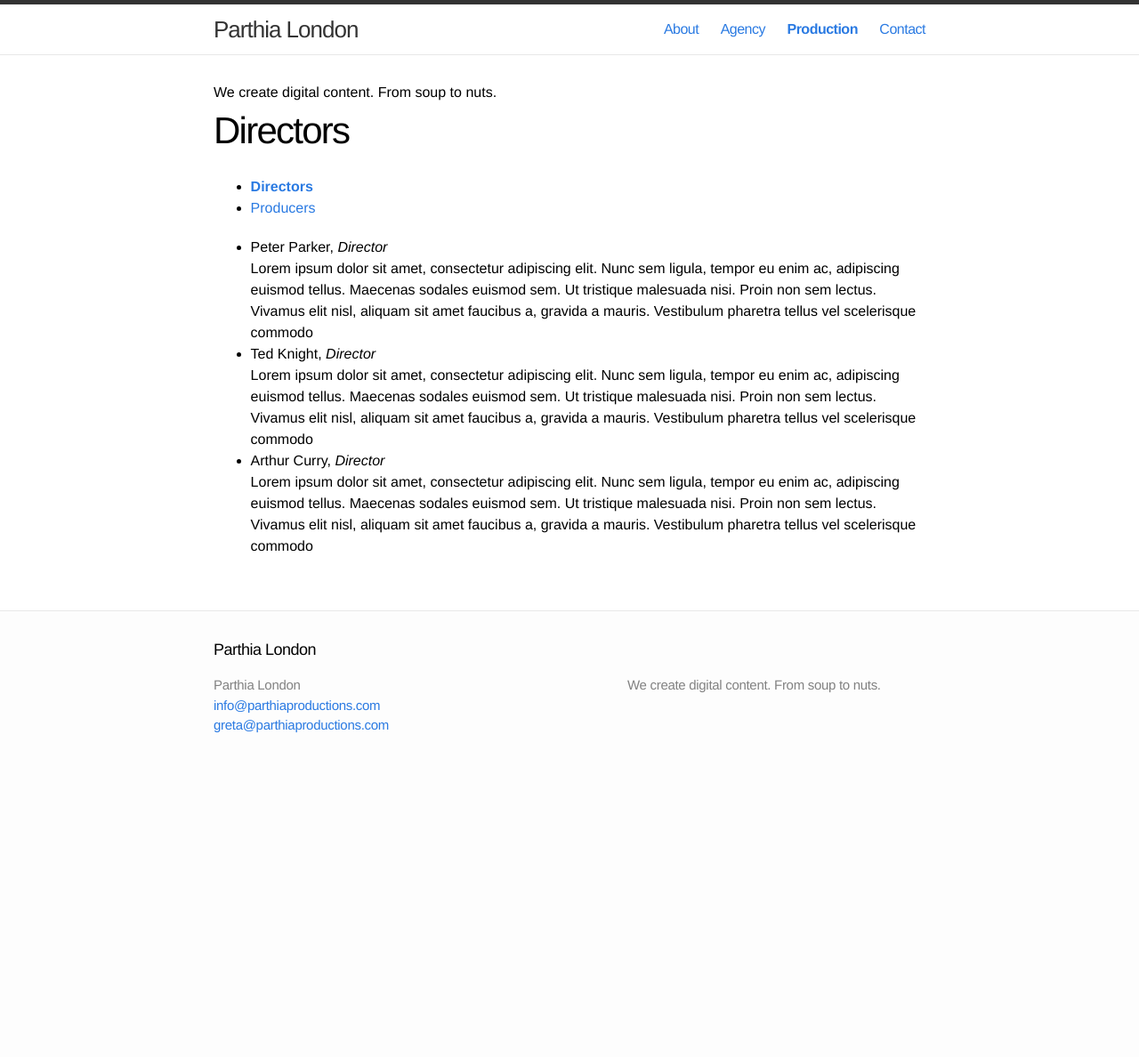
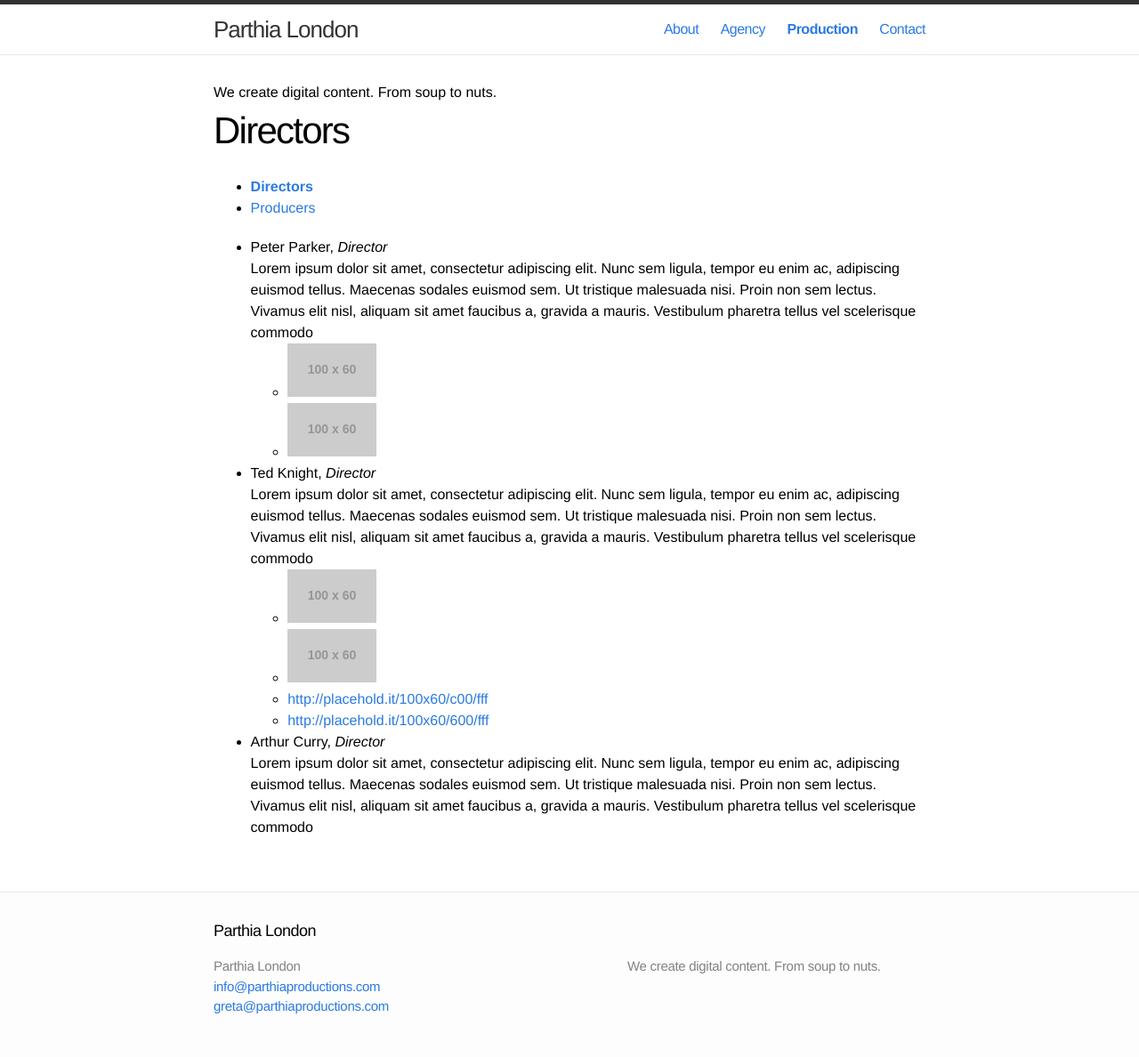
Before and after one commit to marchibbins/parthia, a Jekyll site: the page built from parthia/pages/production/directors.md, in a window 1280 px wide. Shown: the whole page at 89% size. Built offline with Jekyll 4.4.1, drawn with Linux system fonts in a browser that asks for light colours; before the commit the page ends 900 px from its top, so only the background shows below that.

Commit message:
Update collaborator mark-up

```diff
--- a/parthia/_data/collaborators.yml
+++ b/parthia/_data/collaborators.yml
@@ -1,10 +1,13 @@
 - name: Peter Parker
   type: director
   about: "Lorem ipsum dolor sit amet, consectetur adipiscing elit. Nunc sem ligula, tempor eu enim ac, adipiscing euismod tellus. Maecenas sodales euismod sem. Ut tristique malesuada nisi. Proin non sem lectus. Vivamus elit nisl, aliquam sit amet faucibus a, gravida a mauris. Vestibulum pharetra tellus vel scelerisque commodo"
+  images: ["http://placehold.it/100x60/c00/fff", "http://placehold.it/100x60/600/fff"]
 
 - name: Ted Knight
   type: director
   about: "Lorem ipsum dolor sit amet, consectetur adipiscing elit. Nunc sem ligula, tempor eu enim ac, adipiscing euismod tellus. Maecenas sodales euismod sem. Ut tristique malesuada nisi. Proin non sem lectus. Vivamus elit nisl, aliquam sit amet faucibus a, gravida a mauris. Vestibulum pharetra tellus vel scelerisque commodo"
+  images: ["http://placehold.it/100x60/c00/fff", "http://placehold.it/100x60/600/fff"]
+  links: ["http://placehold.it/100x60/c00/fff", "http://placehold.it/100x60/600/fff"]
 
 - name: Lana Lang
   type: producer
--- a/parthia/_includes/collaborators.html
+++ b/parthia/_includes/collaborators.html
@@ -7,6 +7,22 @@
                 {% endfor %}
                 <em>{{ collaborator_type | capitalize }}</em>
                 <p>{{ collaborator.about }}</p>
+
+                {% if collaborator.images %}
+                    <ul>
+                        {% for src in collaborator.images %}
+                            <li><img src="{{ src }}"></li>
+                        {% endfor %}
+                    </ul>
+                {% endif %}
+
+                {% if collaborator.links %}
+                    <ul>
+                        {% for href in collaborator.links %}
+                            <li><a href="{{ href }}">{{ href }}</a></li>
+                        {% endfor %}
+                    </ul>
+                {% endif %}
             </li>
         {% endif %}
     {% endfor %}
```
